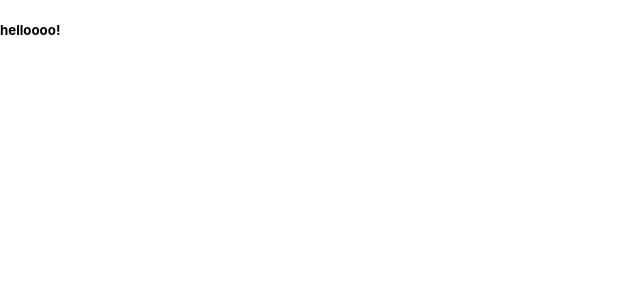
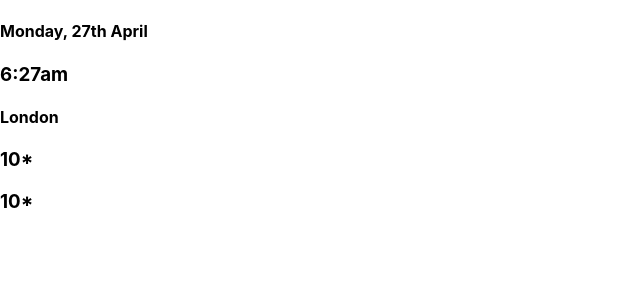
Before and after one commit to ciptohartanto/weather-app, a React (Create React App) app: page / in a window 1280 px wide. Shown: the top 300 px of the page, without its empty margins (0-640 px from the left). Built offline with nearby package versions, Linux system fonts and the light colour scheme.

Commit message:
✨ draft: main markup with Typography

```diff
--- a/src/App.jsx
+++ b/src/App.jsx
@@ -1,7 +1,36 @@
-import Typography from './components/Typography';
+import Typography, { TYPOGRAPHY_STYLES } from './components/Typography';
 
 function App() {
-  return <Typography styleType="h1" text="helloooo!" />;
+  return (
+    <div className="wrapper">
+      <div className="app-top">
+        <div className="app-text__fulldate">
+          <Typography
+            styleType={TYPOGRAPHY_STYLES.SUBCAPTION}
+            text="Monday, 27th April"
+          />
+        </div>
+        <div className="app-text__time">
+          <Typography styleType={TYPOGRAPHY_STYLES.CAPTION} text="6:27am" />
+        </div>
+        <div className="app-text__city">
+          <Typography styleType={TYPOGRAPHY_STYLES.SUBCAPTION} text="London" />
+        </div>
+      </div>
+      <div className="app-middle">
+        <div className="app-text__fulldate">{/* weather icon */}</div>
+        <div className="app-text__temp">
+          <Typography styleType={TYPOGRAPHY_STYLES.CAPTION} text="10*" />
+        </div>
+      </div>
+      <div className="app-bottom">
+        <div className="app-text__date">{/* weather icon */}</div>
+        <div className="app-text__temp">
+          <Typography styleType={TYPOGRAPHY_STYLES.CAPTION} text="10*" />
+        </div>
+      </div>
+    </div>
+  );
 }
 
 export default App;
```
